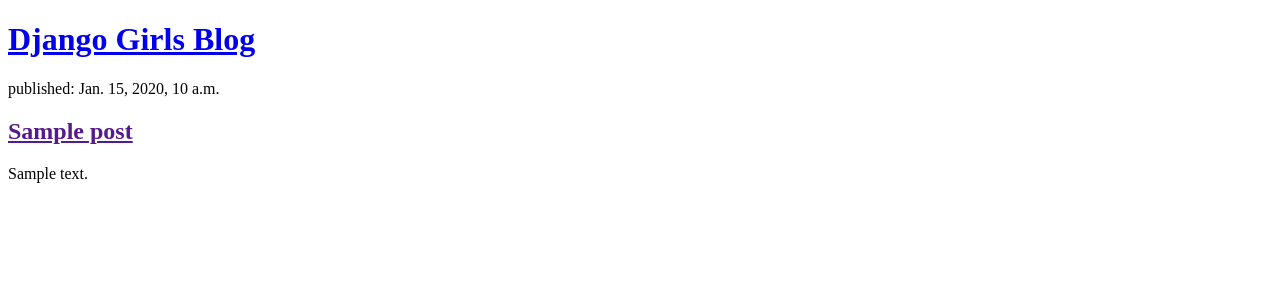
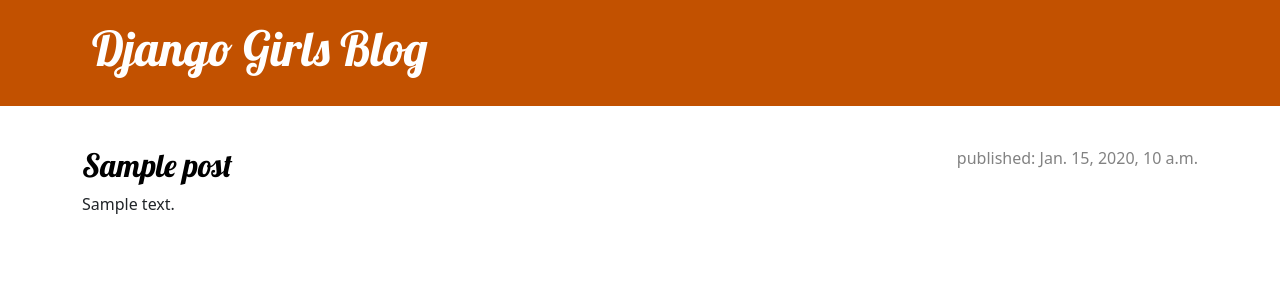
Before and after one commit to zhamby1/djangogirlsummer2025, a Django app: page / in a window 1280 px wide. Shown: the top 300 px of the page. Run offline with Django 5.2, Linux system fonts and the light colour scheme; tables that the repository leaves empty hold one stand-in row (values such as "Sample post").

Commit message:
added css and template extentions

```diff
--- /dev/null
+++ b/blog/static/css/blog.css
@@ -0,0 +1,36 @@
+.page-header{
+    background-color: #C25100;
+    margin-top: 0px;
+    margin-bottom: 40px;
+    padding: 20px 20px 20px 40px;
+}
+
+.page-header h1,
+.page-header h1 a,
+.page-header h1 a:visited,
+.page-header h1 a:active{
+    color: #ffffff;
+    font-size: 36pt;
+    text-decoration: none;
+}
+
+h1,
+h2,
+h3,
+h4{
+    font-family: "Lobster";
+}
+
+.date{
+    color: #828282;
+}
+
+.post h2 a,
+.post h2 a:visited{
+    color: #000000;
+    text-decoration: none;
+}
+
+.post > .date{
+    float: right;
+}
--- /dev/null
+++ b/blog/templates/blog/base.html
@@ -0,0 +1,43 @@
+{% load static %}
+<!DOCTYPE html>
+<head>
+    <!--head is for anything that needs to be rendered before the rest of the webpage-->
+    <title>My Webpage</title>
+    <link rel="stylesheet" href="https://cdn.jsdelivr.net/npm/bootstrap@5.3.3/dist/css/bootstrap.min.css" integrity="sha384-QWTKZyjpPEjISv5WaRU9OFeRpok6YctnYmDr5pNlyT2bRjXh0JMhjY6hW+ALEwIH" crossorigin="anonymous">
+    <link href="https://fonts.googleapis.com/css2?family=Lobster&display=swap" rel="stylesheet">
+    <link rel="stylesheet" href="{% static 'css/blog.css' %}">
+</head>
+<!--where all the things that are reneder to the page goes-->
+<body>
+    <!--there are tags that do not necessarily render anything..they just break the webpage into sections-->
+    <!--the header tag denotes the heading of a webpage...just dividing into sections-->
+    <header class="page-header">
+        <!--the h tags are really important in HTML, they denote headings-->
+        <!--the headings are increased in size, but more importantly, allow web bots and other accessability features to understand this is a heading-->
+
+        <!--links are also important..they use the tag a href which means anchor http reference-->
+        <!--we can nest tags so that they can have the characteristics of multiple tags-->
+        <!--aka we can have a h1 element also be a link-->
+        <div class="container">
+            <h1><a href="/">Django Girls Blog</a></h1>
+        </div>
+    </header>
+
+    <!--main is like header or article..it is a tag we use to declare the main part of our webpage-->
+    <!--use the container class from bootstrap to surround this in a container like we did with div above-->
+    <main class="container">
+        <div class="row">
+            <div class="column">
+                {% block content %}
+                {% endblock %}
+
+            </div>
+        </div>
+    </main>
+
+
+
+
+
+</body>
+</html>
--- a/blog/templates/blog/post_list.html
+++ b/blog/templates/blog/post_list.html
@@ -1,41 +1,20 @@
-<!DOCTYPE html>
-<head>
-    <!--head is for anything that needs to be rendered before the rest of the webpage-->
-    <title>My Webpage</title>
-</head>
-<!--where all the things that are reneder to the page goes-->
-<body>
-    <!--there are tags that do not necessarily render anything..they just break the webpage into sections-->
-    <!--the header tag denotes the heading of a webpage...just dividing into sections-->
-    <header>
-        <!--the h tags are really important in HTML, they denote headings-->
-        <!--the headings are increased in size, but more importantly, allow web bots and other accessability features to understand this is a heading-->
+{% extends 'blog/base.html' %}
 
-        <!--links are also important..they use the tag a href which means anchor http reference-->
-        <!--we can nest tags so that they can have the characteristics of multiple tags-->
-        <!--aka we can have a h1 element also be a link-->
-        <h1><a href="/">Django Girls Blog</a></h1>
-    </header>
-
+{% block content %}
     <!--we can call python code using the percent sign to basically exit out html to run python code-->
     {% for post in posts %}
 
         <!--articles are like headers in that they just divide the webpage into another section-->
-        <article>
+        <article class="post">
             <!--time tag allows us to format time better-->
             <!--use double brackets we grabbing python data-->
-            <time>published: {{ post.published_date }}</time>
+            <time class="date">published: {{ post.published_date }}</time>
             <!--each article is like a sub heading of the blog so we can use h2 for this-->
-            <h2><a href=""> {{ post.title }} </a></h2>
+            <h2><a href="{% url 'post_detail' pk=post.pk %}"> {{ post.title }} </a></h2>
             <!--p tag - it renders a paragraph with text-->
             <p>{{ post.text|linebreaksbr }}</p>
         </article>
         <!--because we are going between html and django/python we have to say when the for loop ends-->
     {% endfor %}
 
-
-
-
-
-</body>
-</html>
+{% endblock %}
--- a/blog/urls.py
+++ b/blog/urls.py
@@ -3,4 +3,5 @@
 
 urlpatterns = [
     path('', views.post_list, name='post_list'),
+    path('post/<int:pk>', views.post_detail, name='post_detail'),
 ]
--- a/blog/views.py
+++ b/blog/views.py
@@ -1,4 +1,4 @@
-from django.shortcuts import render
+from django.shortcuts import render, get_object_or_404
 from .models import Post
 from django.utils import timezone
 
@@ -9,3 +9,9 @@
     posts = Post.objects.filter(published_date__lte=timezone.now()).order_by('published_date')
     #if we want to pass a query result to the html file, we will bind a python variable with a variable the html can us
     return render(request, 'blog/post_list.html', {'posts': posts})
+
+def post_detail(request,pk):
+    #grabs post from database based on primary key.
+    #pk = pk means that the primary key passed to this url must grab the pk that matches in the database
+    post = get_object_or_404(Post, pk=pk)
+    return render(request, 'blog/post_detail.html', {'post':post})
```
Also changed, not shown: blog/templates/blog/post_detail.html (added, +21 -0 lines).
